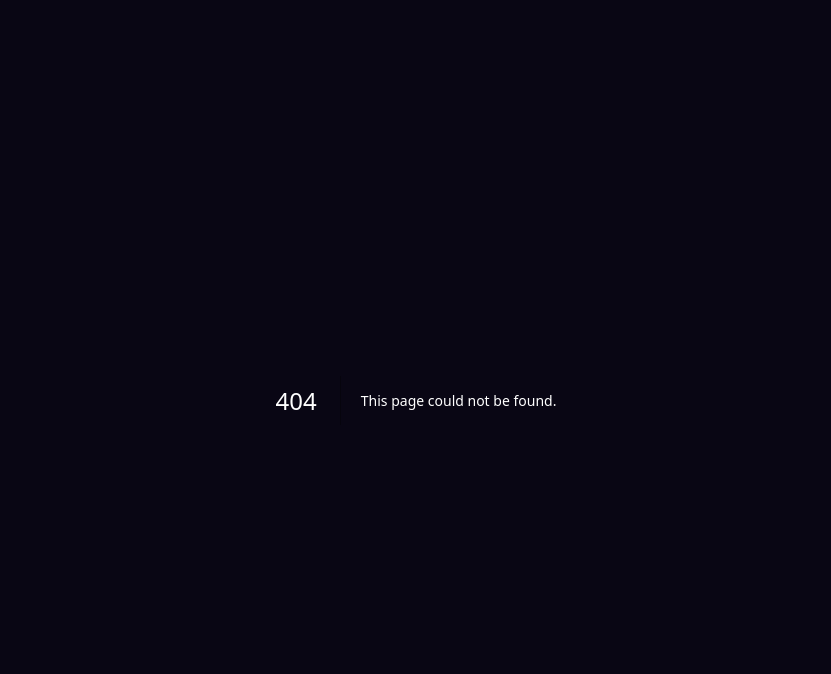
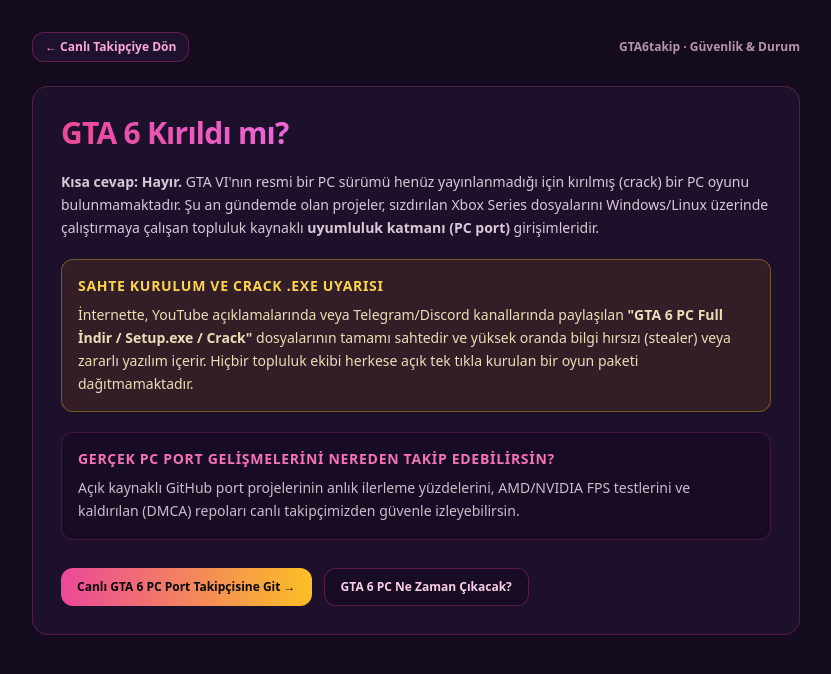
Before and after one commit to gta6takip/gta6takip, a Next.js app: page /gta-6-kirildi-mi in a window 1280 px wide. Before the commit this address had no page. Shown: the top 674 px of the page, without its empty margins (224-1055 px from the left). Built offline with nearby package versions, Linux system fonts and the light colour scheme.

Commit message:
Create GTA 6 status page with security warnings
This page provides information about the status of GTA 6, including security warnings against fake .EXE files and updates on PC port developments.

```diff
--- /dev/null
+++ b/src/app/gta-6-kirildi-mi/page.js
@@ -0,0 +1,80 @@
+import Link from 'next/link';
+
+export const revalidate = 300;
+
+export const metadata = {
+  title: 'GTA 6 Kırıldı mı? Sahte .EXE Uyarısı ve Gerçek PC Port Durumu',
+  description:
+    'GTA 6 kırıldı mı? İnternette dolaşan sahte GTA 6 PC crack .exe dosyalarına karşı güvenlik uyarısı ve canlı PortWatch PC port ilerleme durumu.',
+  alternates: {
+    canonical: '/gta-6-kirildi-mi',
+  },
+};
+
+export default function Gta6KirildiMiPage() {
+  return (
+    <main className="min-h-screen bg-[#140b1e] text-pink-50 px-4 py-8">
+      <div className="max-w-3xl mx-auto space-y-6">
+        <div className="flex items-center justify-between gap-2">
+          <Link
+            href="/"
+            className="text-xs font-bold px-3 py-1.5 rounded-xl border border-pink-500/30 bg-[#1e112d] text-pink-300 hover:brightness-110 transition"
+          >
+            ← Canlı Takipçiye Dön
+          </Link>
+          <span className="text-xs font-semibold text-pink-200/70">GTA6takip · Güvenlik & Durum</span>
+        </div>
+
+        <article className="rounded-2xl border border-pink-500/25 bg-[#1e112d]/95 p-5 sm:p-7 space-y-5">
+          <h1 className="text-2xl sm:text-3xl font-black tracking-tight bg-gradient-to-r from-pink-500 via-fuchsia-400 to-amber-400 bg-clip-text text-transparent">
+            GTA 6 Kırıldı mı?
+          </h1>
+
+          <p className="text-sm leading-relaxed text-pink-100/85">
+            <strong>Kısa cevap: Hayır.</strong> GTA VI&apos;nın resmi bir PC sürümü henüz
+            yayınlanmadığı için kırılmış (crack) bir PC oyunu bulunmamaktadır. Şu an gündemde olan
+            projeler, sızdırılan Xbox Series dosyalarını Windows/Linux üzerinde çalıştırmaya çalışan
+            topluluk kaynaklı <strong>uyumluluk katmanı (PC port)</strong> girişimleridir.
+          </p>
+
+          <section className="rounded-xl border border-amber-400/35 bg-amber-500/10 p-4 space-y-2">
+            <h2 className="text-sm font-black text-amber-300 uppercase tracking-wider">
+              Sahte Kurulum ve Crack .EXE Uyarısı
+            </h2>
+            <p className="text-sm leading-relaxed text-amber-100/90">
+              İnternette, YouTube açıklamalarında veya Telegram/Discord kanallarında paylaşılan
+              <strong> &quot;GTA 6 PC Full İndir / Setup.exe / Crack&quot;</strong> dosyalarının
+              tamamı sahtedir ve yüksek oranda bilgi hırsızı (stealer) veya zararlı yazılım içerir.
+              Hiçbir topluluk ekibi herkese açık tek tıkla kurulan bir oyun paketi dağıtmamaktadır.
+            </p>
+          </section>
+
+          <section className="rounded-xl border border-pink-500/20 bg-[#170c24] p-4 space-y-2">
+            <h2 className="text-sm font-black text-pink-400 uppercase tracking-wider">
+              Gerçek PC Port Gelişmelerini Nereden Takip Edebilirsin?
+            </h2>
+            <p className="text-sm leading-relaxed text-pink-100/80">
+              Açık kaynaklı GitHub port projelerinin anlık ilerleme yüzdelerini, AMD/NVIDIA FPS
+              testlerini ve kaldırılan (DMCA) repoları canlı takipçimizden güvenle izleyebilirsin.
+            </p>
+          </section>
+
+          <div className="flex flex-wrap gap-3 pt-2">
+            <Link
+              href="/"
+              className="inline-flex items-center gap-2 px-4 py-2.5 rounded-xl text-xs font-black bg-gradient-to-r from-pink-500 to-amber-400 text-zinc-950 hover:brightness-110 transition"
+            >
+              Canlı GTA 6 PC Port Takipçisine Git →
+            </Link>
+            <Link
+              href="/gta-6-pc-ne-zaman-cikacak"
+              className="inline-flex items-center gap-2 px-4 py-2.5 rounded-xl text-xs font-bold border border-pink-500/30 bg-[#170c24] text-pink-200 hover:brightness-110 transition"
+            >
+              GTA 6 PC Ne Zaman Çıkacak?
+            </Link>
+          </div>
+        </article>
+      </div>
+    </main>
+  );
+}
```
